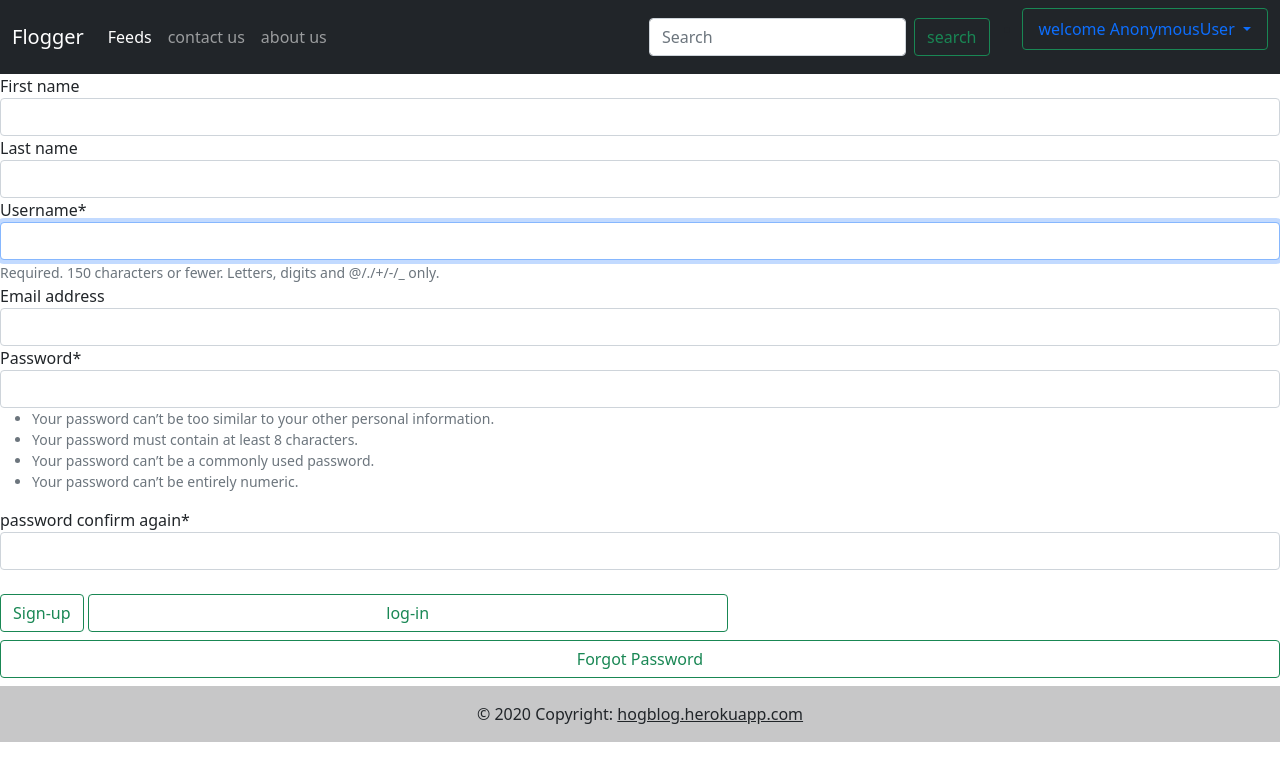
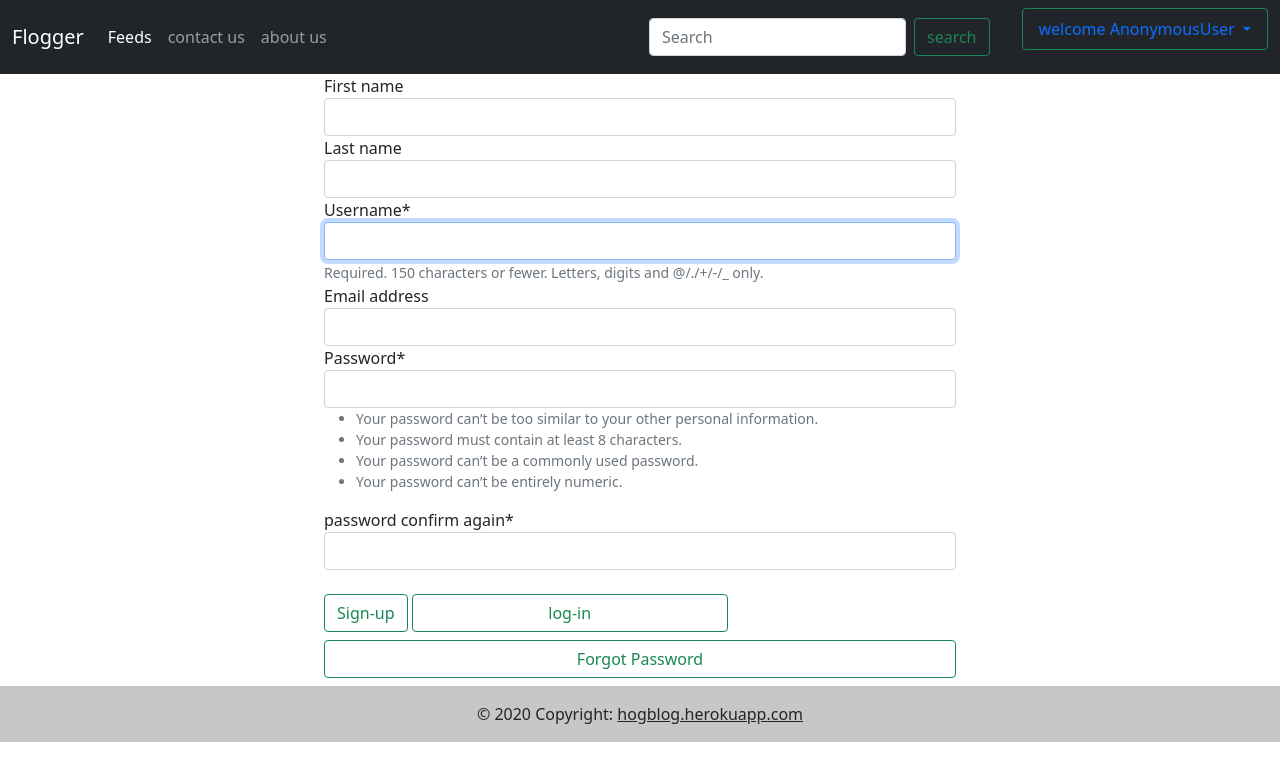
Before and after one commit to kashvats/blogg, a Django app: page /register in a window 1280 px wide. Shown: the top 781 px of the page. Run offline with Django 3.2, Linux system fonts and the light colour scheme; some libraries are stand-ins or nearby versions.

Commit message:
'commit'

```diff
--- a/templates/user/login.html
+++ b/templates/user/login.html
@@ -8,6 +8,7 @@
         <span {% if a.tags %} class="{{a.tags}}" {% endif %}>{{a}}</span></div>
     {% endfor %}{% endif %}
 </div>
+<div class="col-6">
 <form action="{% url 'login' %}" class="row gy-2 gx-3 align-items-center my-4 py-4" method="POST">{% csrf_token %}
     <div class="mx-auto" style="width: responsive">
         {{rm|crispy}}
@@ -18,5 +19,6 @@
 
     </div>
 </form>
+    </div>
 {% endif %}
 {% endblock %}
--- a/templates/user/profile_edit.html
+++ b/templates/user/profile_edit.html
@@ -1,8 +1,9 @@
 {% extends 'base.html' %}{% load crispy_forms_tags %}{% block content1 %}{% for a in jk %}
 {{a.img}}
 {% endfor %}
+<div class="col-6">
 <form class="row gy-2 gx-3 align-items-center" method="POST" enctype="multipart/form-data">{% csrf_token %}<div class="mx-auto" style="width: responsive">
     {{ak|crispy}}
     <button type="submit">update</button></div>
-</form>
+</form></div>
 {% endblock %}
--- a/templates/user/register.html
+++ b/templates/user/register.html
@@ -9,7 +9,7 @@
         {% endfor %}{% endif %}
     </div>
 <form class="row gy-2 gx-3 align-items-center" method="POST">{% csrf_token %}
-<div class="mx-auto" style="width: responsive">
+<div class="mx-auto col-6" style="width: responsive">
 {{bk|crispy}}
 <br><button type="submit" class="btn btn-outline-success row-6" value="submit">Sign-up</button>
 <a href="{% url 'login' %}" class="btn btn-outline-success col-6">log-in</a>
```
